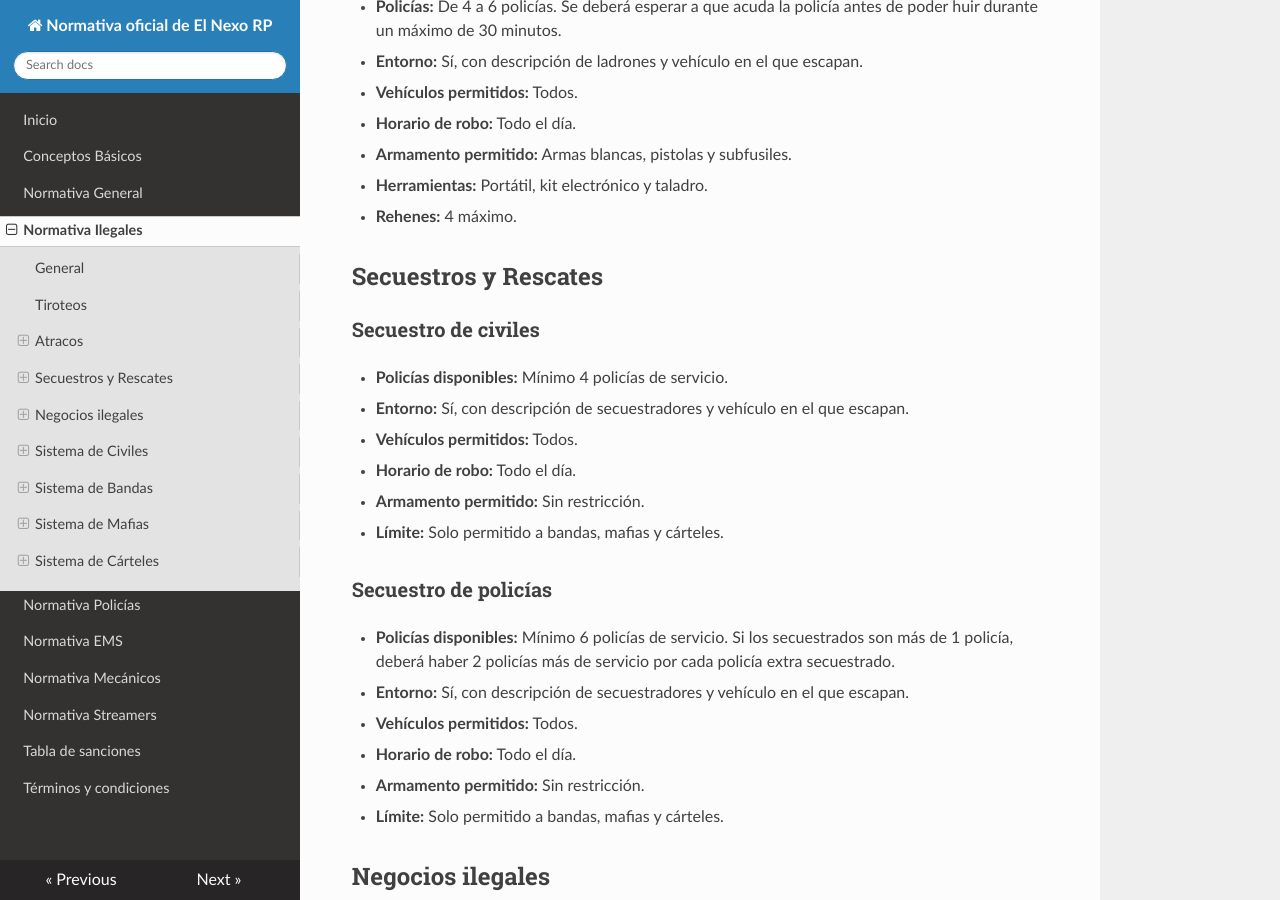
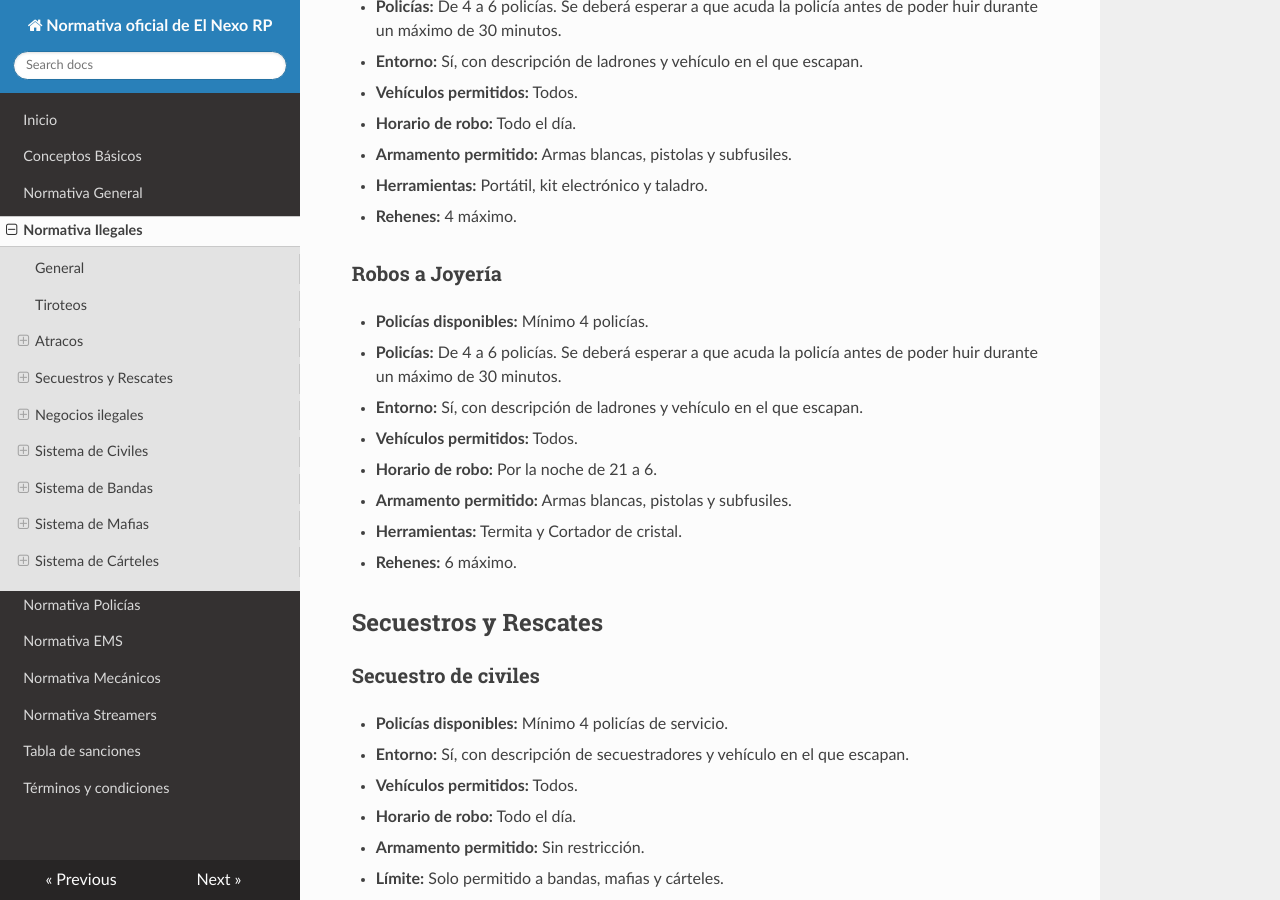
Before and after one commit to elnexorp/normativa, an MkDocs documentation site: the page built from docs/ilegales.md, in a window 1280 px wide and 900 px high, scrolled down 3673 px. Built offline with MkDocs 1.6.1, drawn with Linux system fonts in a browser that asks for light colours; nearby versions of some CDN libraries.

Commit message:
Update ilegales.md
Actualización para incluir la joyeria

```diff
--- a/docs/ilegales.md
+++ b/docs/ilegales.md
@@ -114,6 +114,17 @@ La sección de Ilegales está diseñada para permitir una experiencia de rol inm
 - **Armamento permitido:** Armas blancas, pistolas y subfusiles.
 - **Herramientas:** Portátil, kit electrónico y taladro.
 - **Rehenes:** 4 máximo.
+
+### Robos a Joyería
+
+- **Policías disponibles:** Mínimo 4 policías.
+- **Policías:** De 4 a 6 policías. Se deberá esperar a que acuda la policía antes de poder huir durante un máximo de 30 minutos.
+- **Entorno:** Sí, con descripción de ladrones y vehículo en el que escapan.
+- **Vehículos permitidos:** Todos.
+- **Horario de robo:** Por la noche de 21 a 6.
+- **Armamento permitido:** Armas blancas, pistolas y subfusiles.
+- **Herramientas:** Termita y Cortador de cristal.
+- **Rehenes:** 6 máximo.
 
 
 ## Secuestros y Rescates
```
